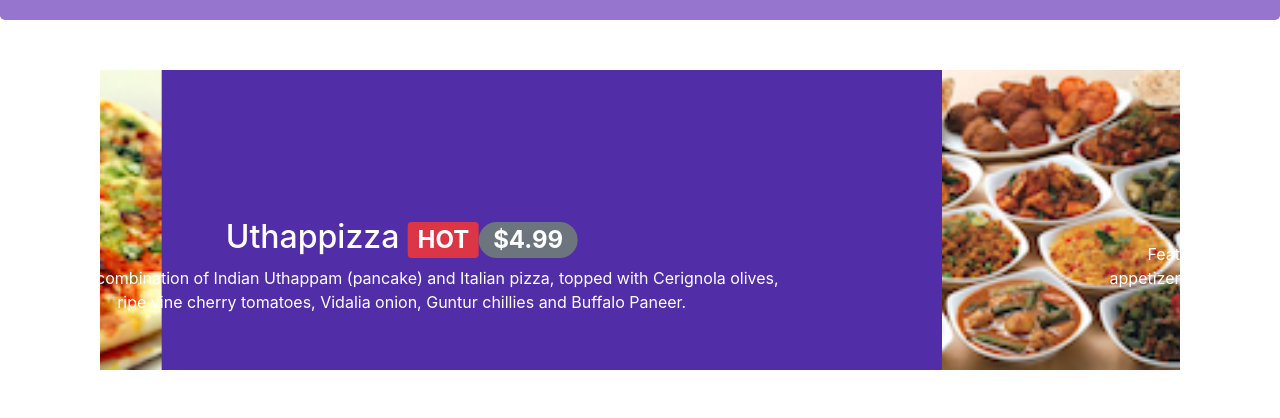
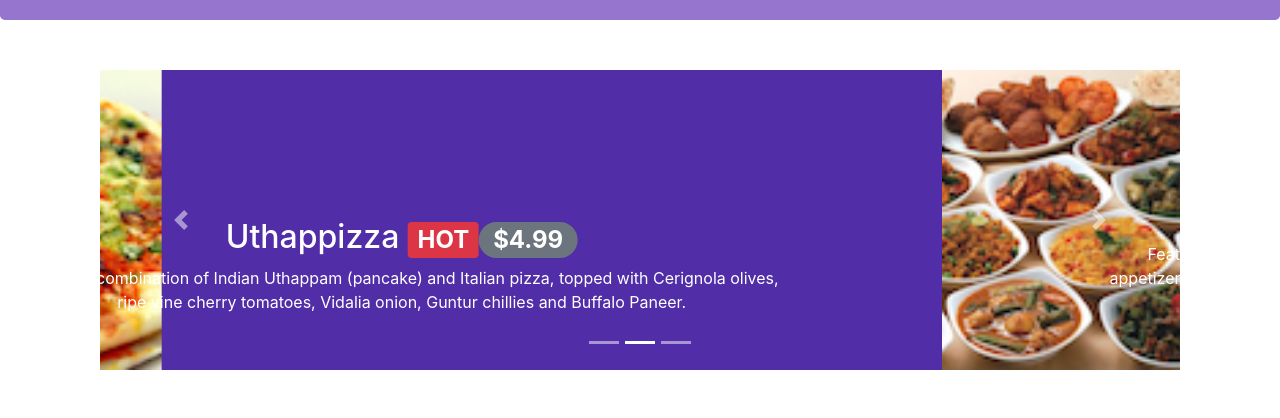
Before and after one commit to atabana/Confusion, a website: page index.html in a window 1280 px wide. Shown: the part 314-732 px from the top of the page. Drawn offline with nearby package versions, Linux system fonts and the light colour scheme.

Commit message:
add carousel manual controls

```diff
--- a/index.html
+++ b/index.html
@@ -142,6 +142,17 @@
 
                         </div>
                     </div>
+                    <ol class="carousel-indicators">
+                        <li data-target="#mycarousel" data-slide="0" class="active"></li>
+                        <li data-target="#mycarousel" data-slide="1" ></li>
+                        <li data-target="#mycarousel" data-slide="2" ></li>
+                    </ol>
+                    <a class="carousel-control-prev" href="#mycarousel" role="button" data-slide="prev">
+                        <span class="carousel-control-prev-icon"></span>
+                    </a>
+                    <a class="carousel-control-next" href="#mycarousel" role="button" data-slide="next">
+                            <span class="carousel-control-next-icon"></span>
+                        </a>
 
                 </div>
             </div>
```
